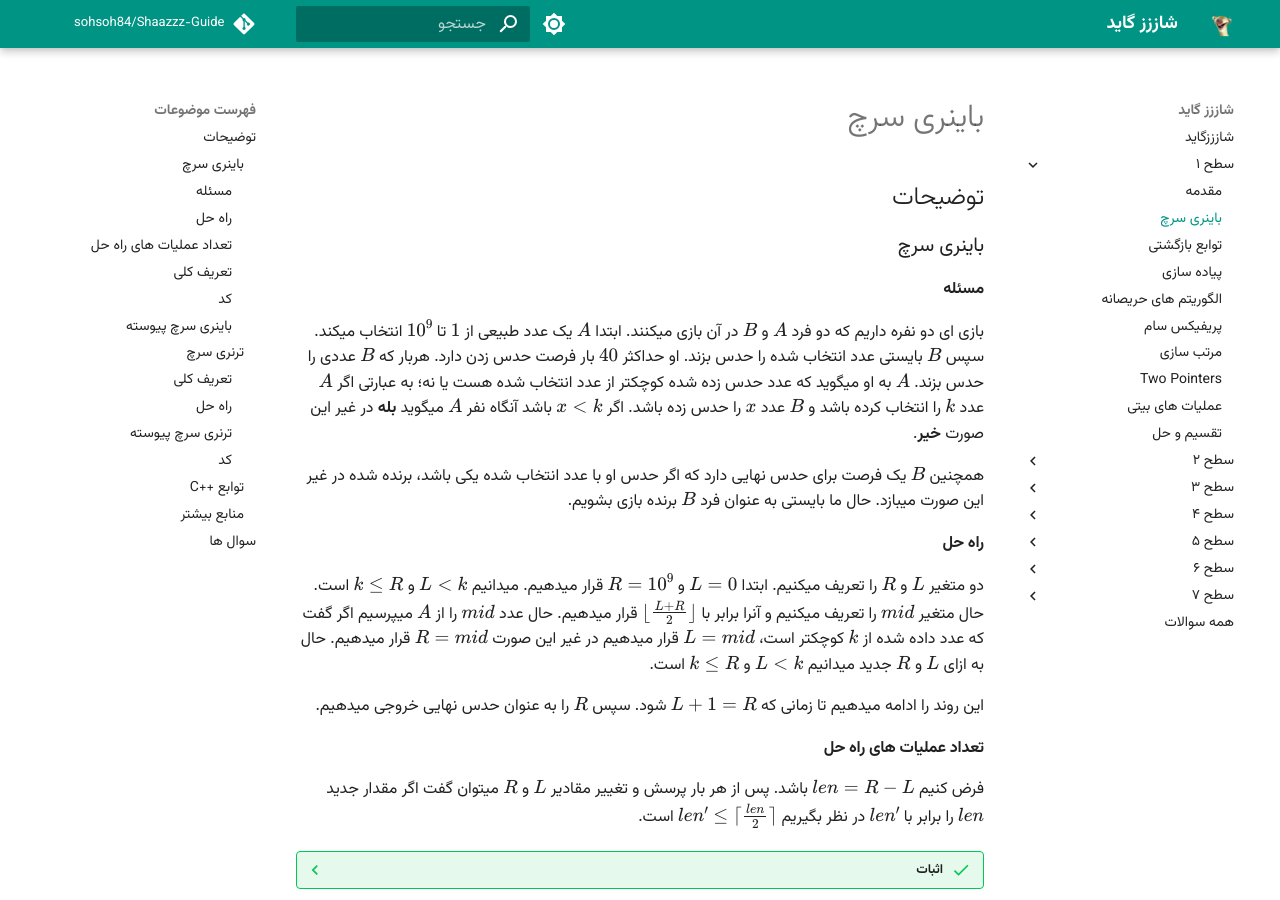
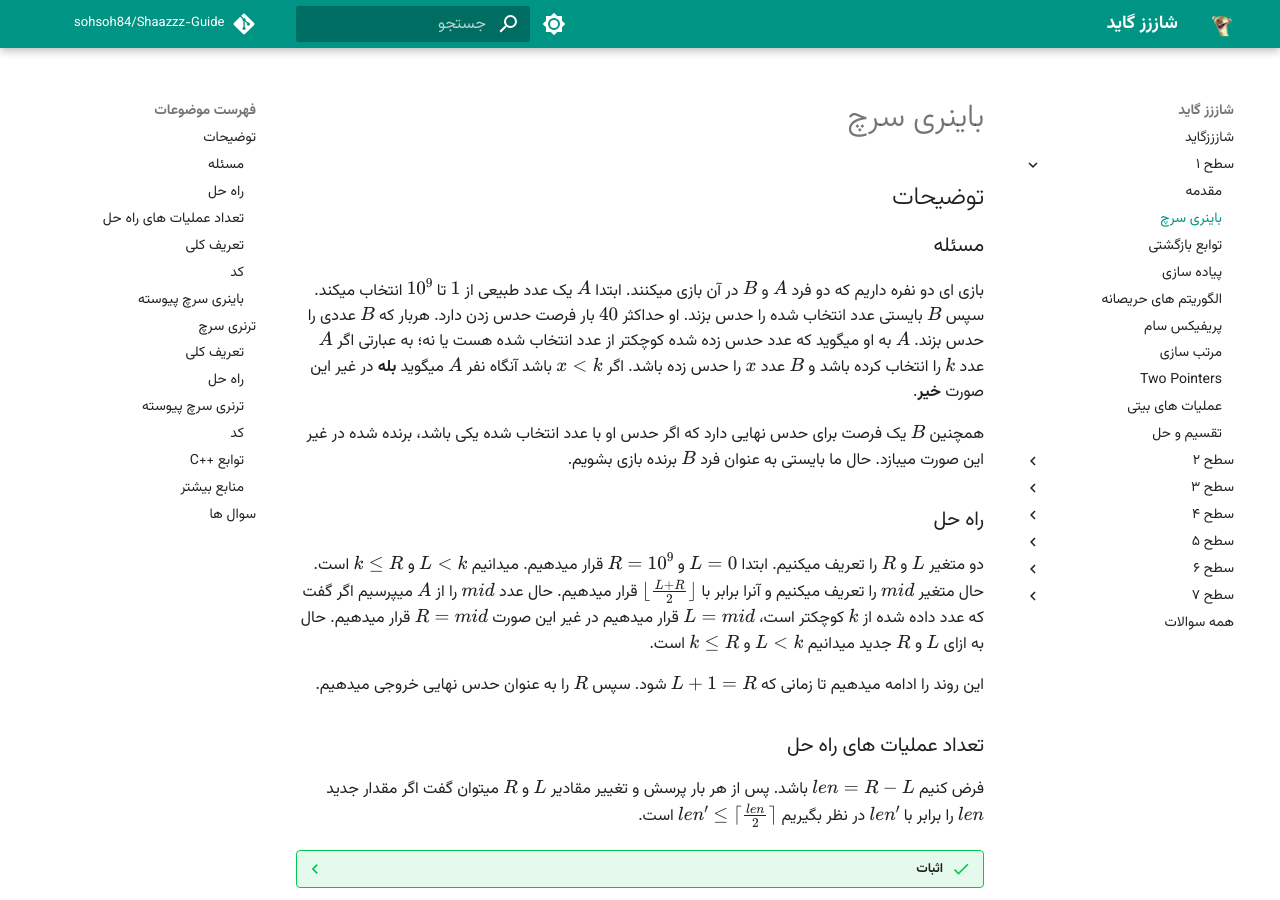
Before and after one commit to shaazzz/Shaazzz-Guide, an MkDocs documentation site: the page built from Blog/docs/Level1/binary_search.md, in a window 1280 px wide and 900 px high. Built offline with MkDocs 1.6.1 and Material for MkDocs 9.7.7, drawn with Linux system fonts in a browser that asks for light colours; comment, search, counter and statistics services are not loaded.

Commit message:
fixed typos

````diff
--- a/Blog/docs/Level1/binary_search.md
+++ b/Blog/docs/Level1/binary_search.md
@@ -5,15 +5,13 @@ hide:
 # باینری سرچ
 
 ## توضیحات
-### باینری سرچ
-
-#### مسئله
+### مسئله
 
 بازی ای دو نفره داریم که دو فرد $A$ و $B$ در آن بازی میکنند. ابتدا $A$ یک عدد طبیعی از $1$ تا $10^{9}$ انتخاب میکند. سپس $B$ بایستی عدد انتخاب شده را حدس بزند. او حداکثر $40$ بار فرصت حدس زدن دارد. هربار که $B$ عددی را حدس بزند. $A$ به او میگوید که عدد حدس زده شده کوچکتر از عدد انتخاب شده هست یا نه؛ به عبارتی اگر $A$ عدد $k$ را انتخاب کرده باشد و $B$ عدد $x$ را حدس زده باشد. اگر $x < k$ باشد آنگاه نفر $A$ میگوید **بله** در غیر این صورت **خیر**.
 
 همچنین $B$ یک فرصت برای حدس نهایی دارد که اگر حدس او با عدد انتخاب شده یکی باشد، برنده شده در غیر این صورت میبازد. حال ما بایستی به عنوان فرد $B$ برنده بازی بشویم.
 
-#### راه حل
+### راه حل
 
 دو متغیر $L$ و $R$ را تعریف میکنیم. ابتدا
 $L = 0$
@@ -39,7 +37,7 @@ $k \leq R$
 $L+1 = R$
 شود. سپس $R$ را به عنوان حدس نهایی خروجی میدهیم.
 
-#### تعداد عملیات های راه حل
+### تعداد عملیات های راه حل
 
 فرض کنیم
 $len = R - L$
@@ -68,7 +66,7 @@ $\lceil log(10^{9}) \rceil$
 $10^{9}$
 است.) که برابر با $30$ پرسش میشود.
 
-#### تعریف کلی
+### تعریف کلی
 
 فرض کنیم تابع $f$ را داریم که عدد صحیح ورودی میگیرد. میدانیم عدد صحیح $y$ ای وجود دارد به طوری که به ازای هر عدد صحیح $x$:
 
@@ -86,7 +84,7 @@ $y <= R$
 $O(log(R - L))$
 عملیات مسئله را حل کرد.
 
-#### کد
+### کد
 در این جا کدی مربوط به سوالی که حل کردیم را مشاهده میکنیم.
 
 ``` cpp linenums="1"
@@ -122,7 +120,7 @@ int main(){
 
 3.	در اینجا میتوان ثابت کرد این عملیات معادل کف تقسیم بر دو میباشد.
 
-#### باینری سرچ پیوسته
+### باینری سرچ پیوسته
 
 میتوان در تمامی تعاریف گفته شده به جای عدد صحیح، عدد حقیقی قرار داد. مشکلی که پیش خواهد آمد این است که در این صورت الگوریتم شرط پایان ندارد‌ ($L + 1 = R$).
 
@@ -208,9 +206,9 @@ int main(){
 $\lceil log(10^{9} * 10^{6}) \rceil \leq 50$
 میباشد پس با تعداد بار پرسیدن بیشتر مساوی $50$ بار از دقت جواب اطمینان خواهیم داشت.
 
-### ترنری سرچ
+## ترنری سرچ
 
-#### تعریف کلی
+### تعریف کلی
 
 تابعی به نام $f$ داریم. میدانیم دو عدد صحیح $y$ و $z$ وجود دارد که $y \leq z$ و به طوری که به ازای هر عدد صحیح $x$:
 
@@ -225,7 +223,7 @@ $\lceil log(10^{9} * 10^{6}) \rceil \leq 50$
 $y \leq k \leq z$
 باشد.
 
-#### راه حل
+### راه حل
 
 تابع $g(x)$ را تعریف میکنیم به شکل زیر:
 
@@ -235,7 +233,7 @@ $y \leq k \leq z$
 
 میتوان مشاهده کرد که تابع $g(x)$ باینری سرچ پذیر است و مقداری که به ما میدهد برابر با $y$ است که شرایط $k$ را دارد پس در $O(log(R-L))$ عملیات مسئله حل میشود.
 
-#### ترنری سرچ پیوسته
+### ترنری سرچ پیوسته
 
 باز میتوان به جای استفاده از اعداد صحیح مسئله را به اعداد حقیقی گسترش داد.
 
@@ -273,7 +271,7 @@ $midl = \frac{2 * L + R}{3}$ و $midr = \frac{L + 2 * R}{3}$ باشد.
 
 در این الگوریتیم اگر $len = R - L$ تعریف کنیم و $len^{\prime}$ را مقدار بعدی $len$ قرار دهیم، میتوان گفت که $len^{\prime} = \frac{2 * len}{3}$ است. و میتوان ثابت کرد که در حالت گسسته این الگوریتم از $O(log(R-L))$ است. در حالت پیوسته نیز ماننده حالت پیوسته باینری سرچ به تعدادی این کار را انجام میدهیم تا مطمعن باشیم تا $6$ رقم اعشار درست حساب شده است که تعداد این بار ها از $O(log((R-L)*10^{6}))$ است.
 
-#### کد
+### کد
 
 ``` cpp linenums="1"
 
````
Also changed, not shown: Blog/docs/Level1/greedy.md (+0 -1 lines), Blog/docs/index.md (+2 -2 lines), Posts/binary_search.md (+11 -13 lines), Posts/greedy.md (+0 -1 lines).
